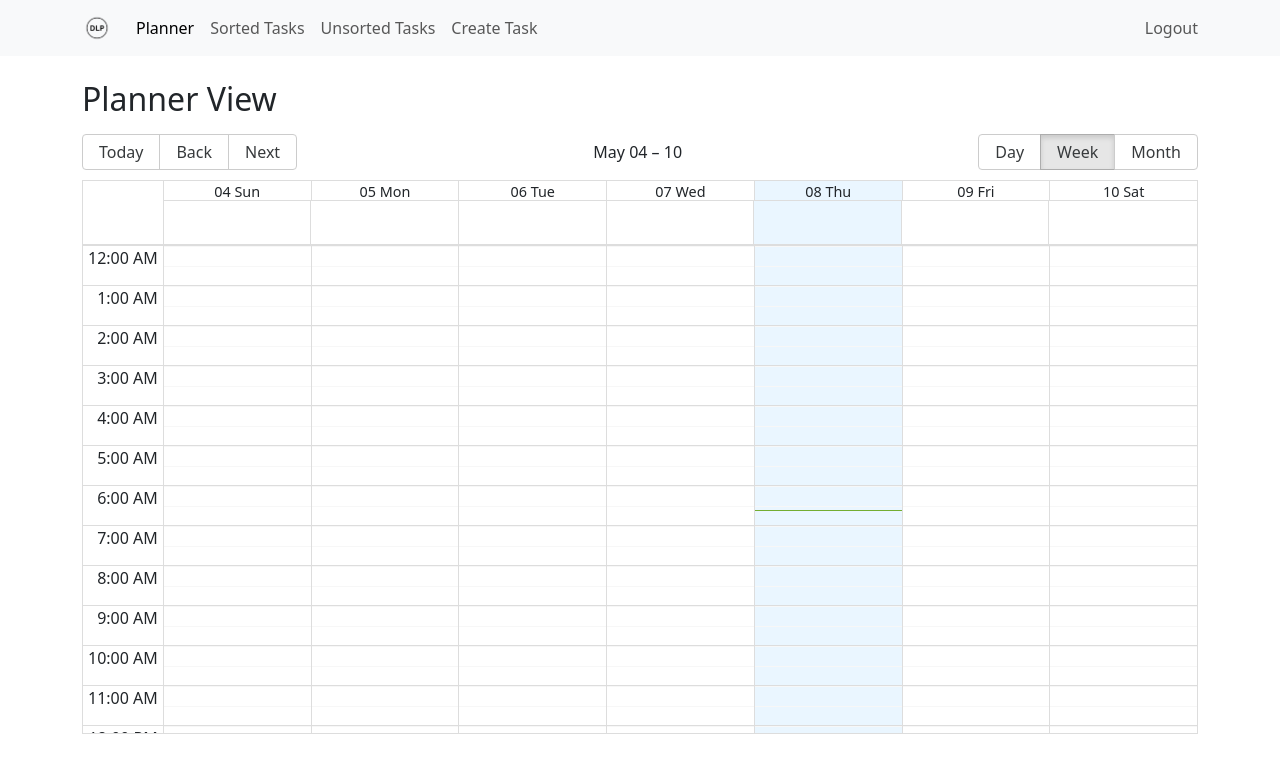
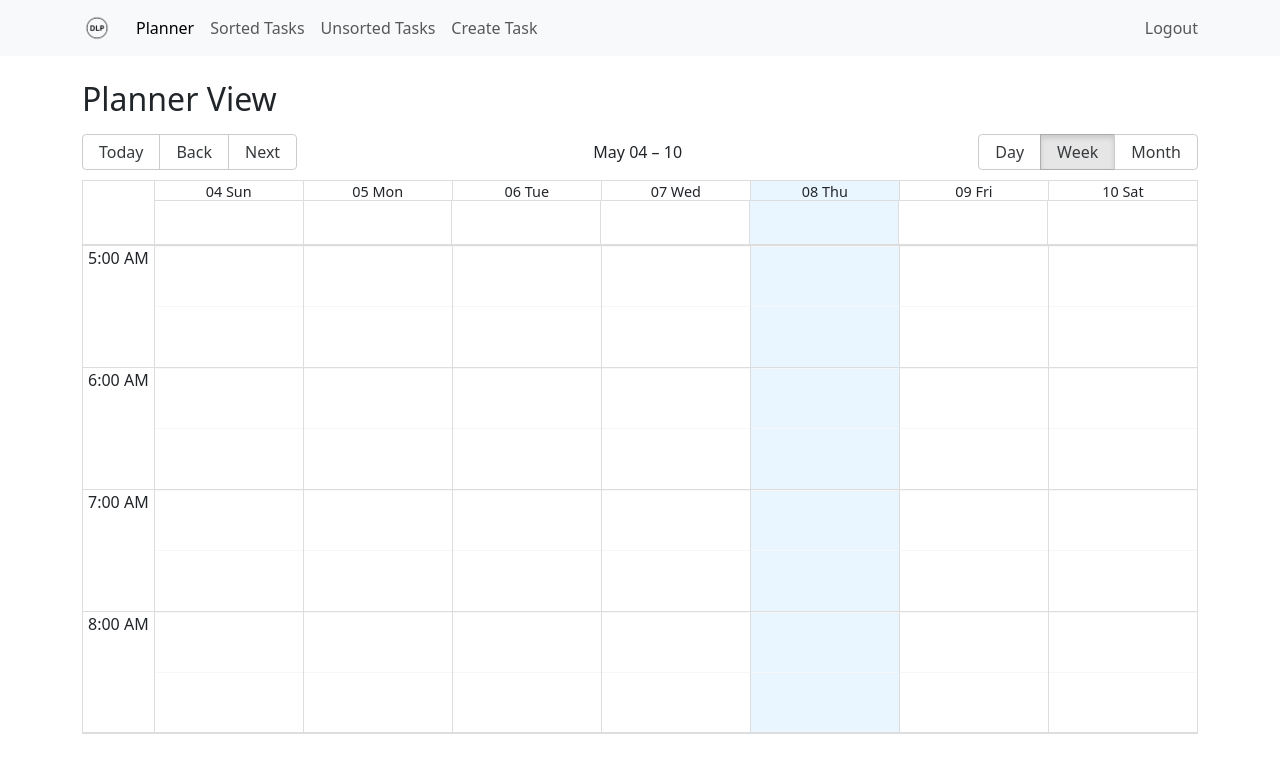
Before and after one commit to tokentrojan/Dynamic-Life-Planning, a React (Vite) app in the folder client/: page /planner in a window 1280 px wide. Shown: the top 772 px of the page. Built offline with nearby package versions, Linux system fonts and the light colour scheme; no server answers; the database is empty; sample sign-in values are in the browser's storage.

Commit message:
added a 5am-1am limit in calendar to focus on hours more likely to be used

```diff
--- a/client/src/pages/Planner.tsx
+++ b/client/src/pages/Planner.tsx
@@ -65,6 +65,8 @@ const Planner = () => {
         view={view}       // control view state
         onView={setView}  //update when changed
         style={{ height: 600 }}
+        min={new Date(1970, 1, 1, 5, 0, 0)}   // Start at 5 AM
+        max={new Date(1970, 1, 2, 1, 0, 0)}   // End at 1 AM (next day)
         onSelectEvent={handleEventClick}
       />
       {selectedTask && ( // Show modal
```
